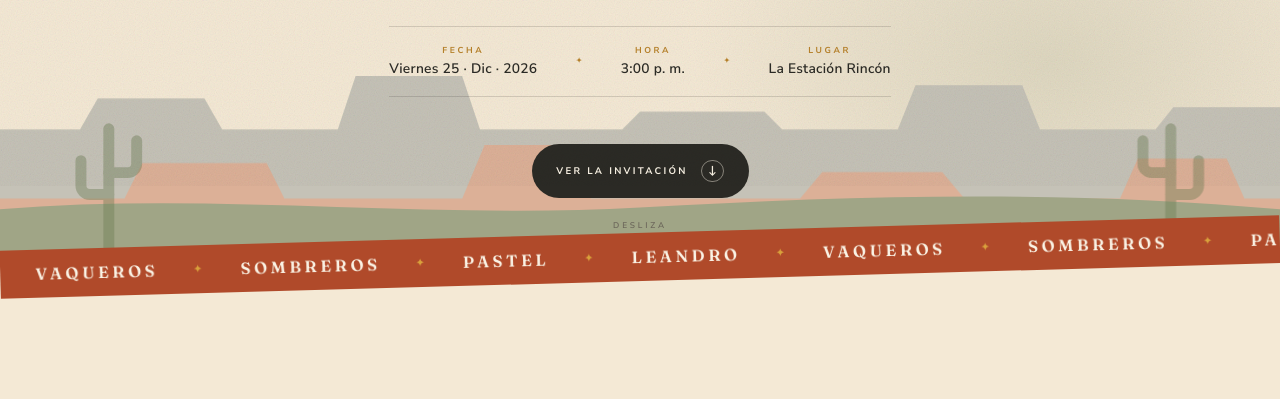
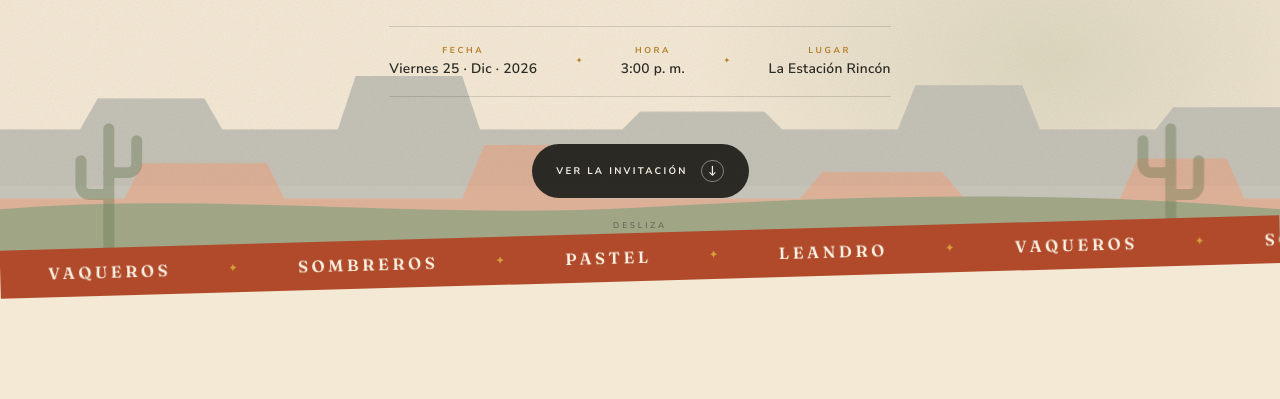
Before and after one commit to Irwino820/invitacion-leandro, a website built with Vite: page index.html in a window 1280 px wide. Shown: the part 614-1013 px from the top of the page. Built offline with nearby package versions, Linux system fonts and the light colour scheme; files whose address does not match are found by name.

Commit message:
style: línea del marquee más ancha
- Aumenta el gap entre palabras del .marquee__track de 2.2rem a 3.6rem
- Añade padding lateral de 3rem para que respire más la cinta vaquera

```diff
--- a/src/styles.css
+++ b/src/styles.css
@@ -372,9 +372,10 @@ a {
 .marquee__track {
   display: flex;
   align-items: center;
-  gap: 2.2rem;
+  gap: 3.6rem;
   width: max-content;
-  padding-left: 2.2rem;
+  padding-left: 3rem;
+  padding-right: 3rem;
   font-family: var(--display);
   font-size: clamp(0.82rem, 1.4vw, 1.02rem);
   font-weight: 600;
```
